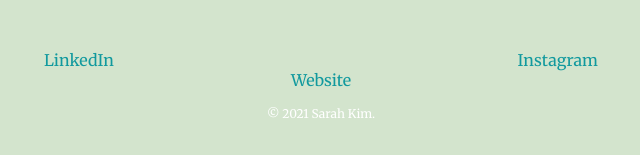
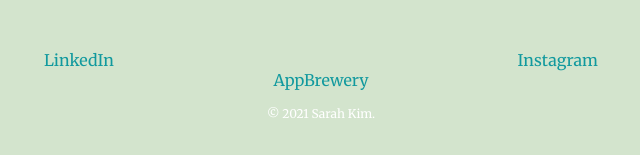
Before and after one commit to SKWforRizzle/PersonalSite, a plain HTML site: page index.html in a window 1280 px wide. Shown: the part 2302-2457 px from the top of the page, 319-959 px from the left. Drawn offline with Linux system fonts and the light colour scheme; a web font is replaced by a local one.

Commit message:
update link

```diff
--- a/index.html
+++ b/index.html
@@ -56,7 +56,7 @@
   <div class="bottom-container">
     <a class="footer-link" href="https://www.linkedin.com/in/sarah-kim-618b7b110/">LinkedIn</a>
     <a class="footer-link" href="https://twitter.com/sarahandherpups">Instagram</a>
-    <a class="footer-link" href="https://www.appbrewery.co/">Website</a>
+    <a class="footer-link" href="https://www.appbrewery.co/">AppBrewery</a>
     <p class="copyright">© 2021 Sarah Kim.</p>
   </div>
 </body>
```
